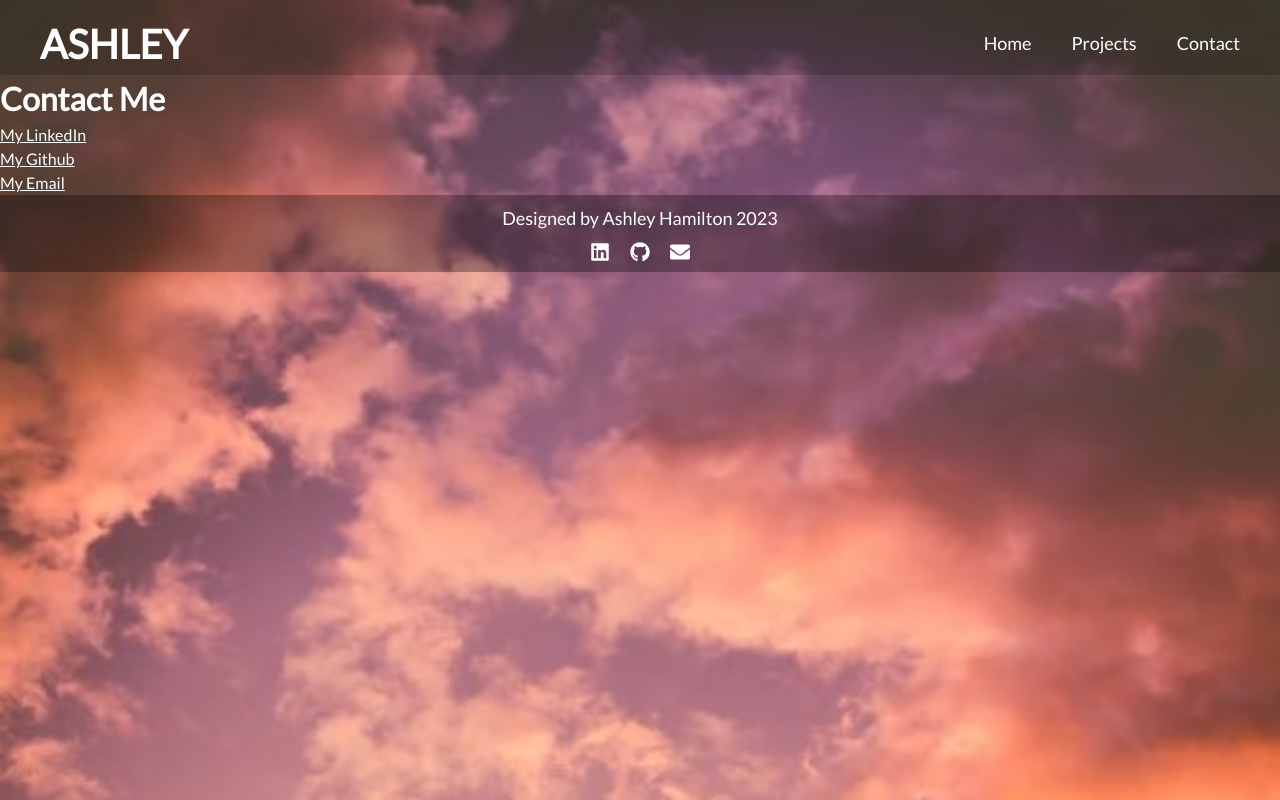
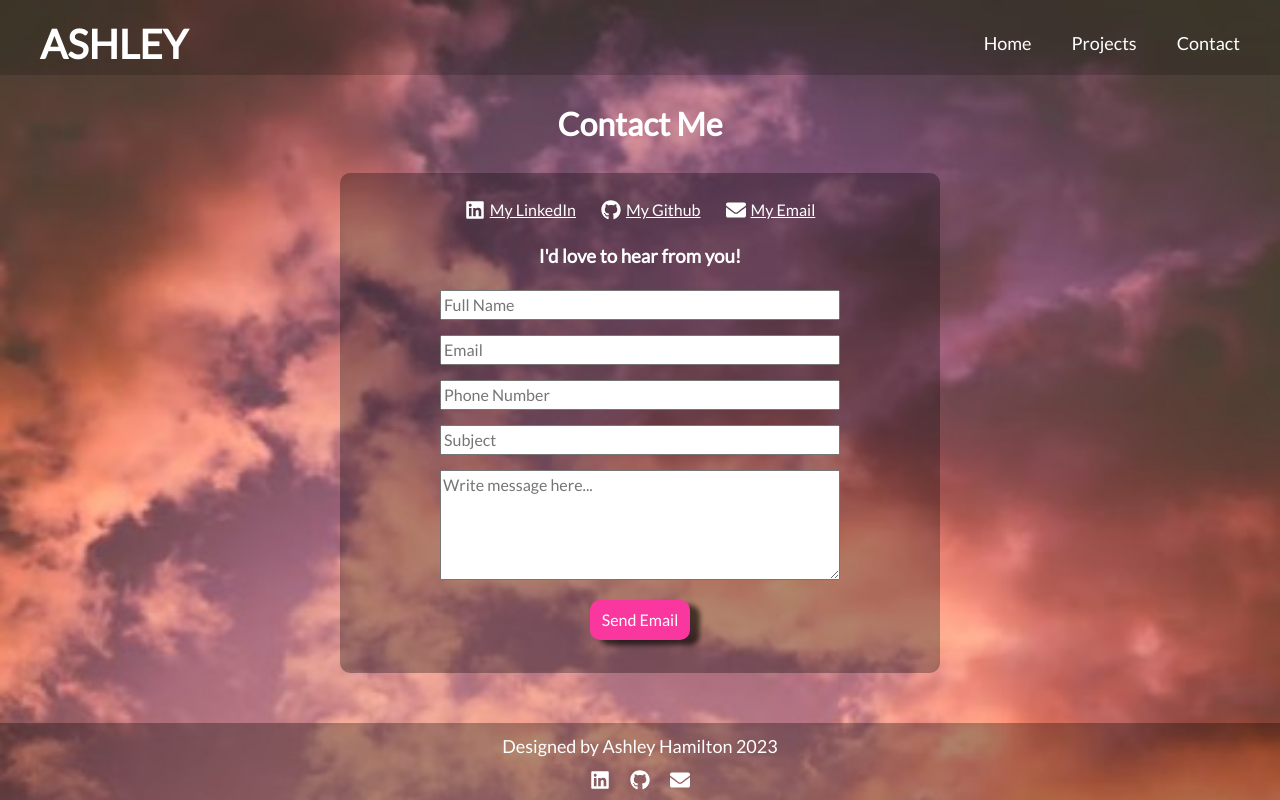
Before and after one commit to Ashhamilton28/myportfolio, a React (Create React App) app: page /contact in a window 1280 px wide. Built offline with nearby package versions, Linux system fonts and the light colour scheme.

Commit message:
contact form

```diff
--- a/src/App.css
+++ b/src/App.css
@@ -224,6 +224,8 @@ font-family: 'Lato', sans-serif;
   gap:20px;
 }
 
+
+
 .designedbyah{
   font-size: 18px;
   color: white;
@@ -361,7 +363,9 @@ box-shadow: 20px 5px 5px rgba(0, 0, 0, 0.622);
   width: 150px;
   color: white;
   background-color: rgb(224, 87, 126);
-  border: none;
+
+  border: 2px solid rgba(255, 255, 255, 0.276);
+  /* border: none; */
   padding: 10px;
   border-radius: 5px;
   box-shadow: 0 12px 16px 0 rgba(0,0,0,0.24), 0 17px 50px 0 rgba(0,0,0,0.19);
@@ -423,3 +427,95 @@ box-shadow: 20px 5px 5px rgba(0, 0, 0, 0.622);
     border-radius: 12px;
 
   }
+
+  .contact{
+    display: flex;
+    justify-content: center;
+    flex-direction: column;
+    min-height: 80vh;
+    align-items: center;
+  }
+
+  .contactbox{
+    width: 600px;
+    height: 500px;
+    background-color: rgba(0, 0, 0, 0.305);
+    border-radius: 10px;
+    margin-bottom: 50px;
+  }
+
+  .linkedin{
+    display: flex;
+    /* justify-content: center; */
+    align-items: center;
+    gap: 5px;
+  }
+
+  .github{
+    display: flex;
+    /* justify-content: center; */
+    align-items: center;
+    gap: 5px;
+  }
+
+  .email{
+    display: flex;
+    /* justify-content: center; */
+    align-items: center;
+    gap: 5px;
+  }
+
+  .contactlge{
+    display: flex;
+    justify-content: center;
+    gap: 25px;
+    margin-top: 25px;
+  }
+
+  .contactlge:hover{
+    color: black;
+  }
+
+  .contactheading{
+    text-align: center;
+    margin: 20px 0;
+  }
+
+  .nepst{
+    display: flex;
+    flex-direction: column;
+    margin: 0 100px;
+    gap: 15px
+  }
+
+  .formbutton{
+    background-color: rgb(249, 55, 158);
+    width: 100px;
+    height: 40px;
+    border-radius: 10px;
+    border: none;
+    margin-top: 20px;
+    box-shadow: 10px 5px 5px rgba(0, 0, 0, 0.622);
+  }
+
+  .formbutton:hover{
+    background-color: rgb(119, 12, 114);
+
+  }
+
+  .buttondiv{
+    display: flex;
+    justify-content: center;
+  }
+
+  textarea{
+    height: 110px;
+  }
+
+  .fullname{
+
+  }
+
+  .contactme{
+    margin: 25px 0;
+  }
--- a/src/components/Contact.js
+++ b/src/components/Contact.js
@@ -3,18 +3,68 @@ import { FaLinkedin, FaGithub, FaEnvelope } from "react-icons/fa";
 
 function Contact() {
     return (
-        <div className='contact-links'>
-            <h1>Contact Me</h1>
-            <div>
-                <a href="https://linkedin.com/in/ashley-hamilton-"> My LinkedIn</a>
-            </div>
+        <div className='contact'>
+            <h1 className='contactme'>Contact Me</h1>
+            <div className='contactbox'>
 
-            <div>
-                <a href="https://github.com/Ashhamilton28">My Github</a>
-            </div>
+                <div className='contactlge'>
 
-            <div>
-                <a href="mailto:AshleyHamiltonNYC@gmail.com">My Email</a>
+                    <div className='linkedin'>
+                        <a href="https://linkedin.com/in/ashley-hamilton-">
+                            <FaLinkedin className='linkedinicon' />
+                        </a>
+                        <a href="https://linkedin.com/in/ashley-hamilton-"> My LinkedIn</a>
+                    </div>
+
+                    <div className='github'>
+                        <a href="https://github.com/Ashhamilton28"><FaGithub className='githubicon' /></a>
+                        <a href="https://github.com/Ashhamilton28">My Github</a>
+                    </div>
+
+                    <div className='email'>
+                        <a href="mailto:AshleyHamiltonNYC@gmail.com"><FaEnvelope className='envelopeicon' /></a>
+                        <a href="mailto:AshleyHamiltonNYC@gmail.com">My Email</a>
+                    </div>
+                </div>
+
+                <div className='formcontainer'>
+                    <h3 className='contactheading'>I'd love to hear from you!</h3>
+                    <form>
+
+                        <div className='nepst'>
+                            <input type="text"
+                                placeholder='Full Name'
+                                name='username' required />
+
+                            <input type="email"
+                                placeholder='Email'
+                                name='useremail' required />
+
+                            <input type="text"
+                                placeholder='Phone Number'
+                                name='userphonenumber' required />
+
+
+                            <input type="text"
+                                placeholder='Subject'
+                                name='subject' required />
+
+                            <textarea placeholder="Write message here..." name='message'>
+
+                            </textarea>
+
+
+                        </div>
+
+                        <div className='buttondiv'>
+                                 <button className="formbutton" type='submit'>Send Email
+                        </button>
+                        </div>
+
+
+                    </form>
+                </div>
+
             </div>
 
 
--- a/src/components/Footer.js
+++ b/src/components/Footer.js
@@ -5,6 +5,7 @@ function Footer() {
     return (
         <div className='footer'>
             <p className='designedbyah'>Designed by Ashley Hamilton 2023</p>
+
             <div className='lge'>
                 <a href="https://linkedin.com/in/ashley-hamilton-">
                     <FaLinkedin className='linkedinicon' />
```
